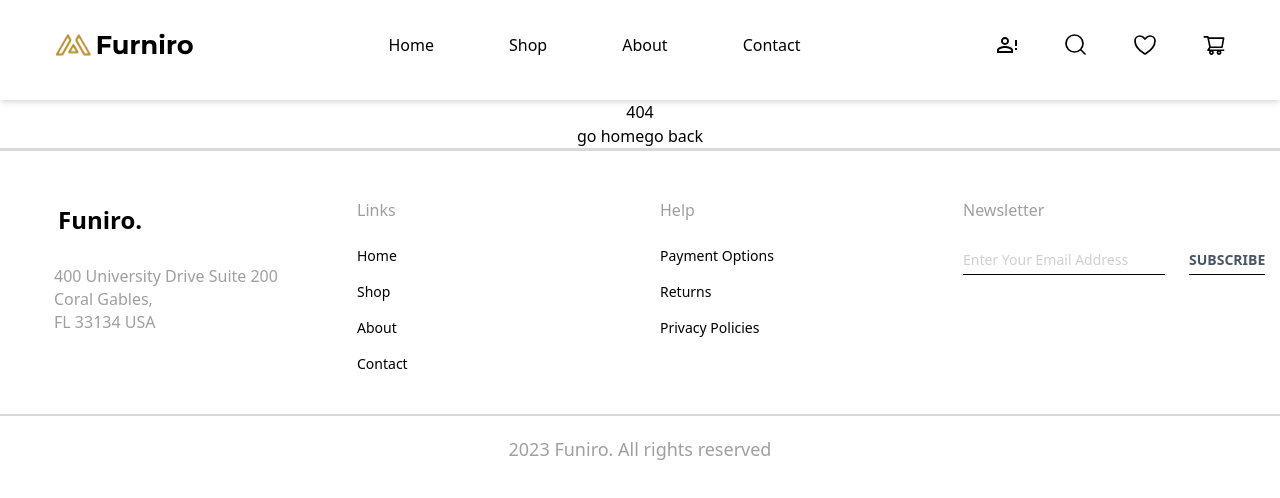
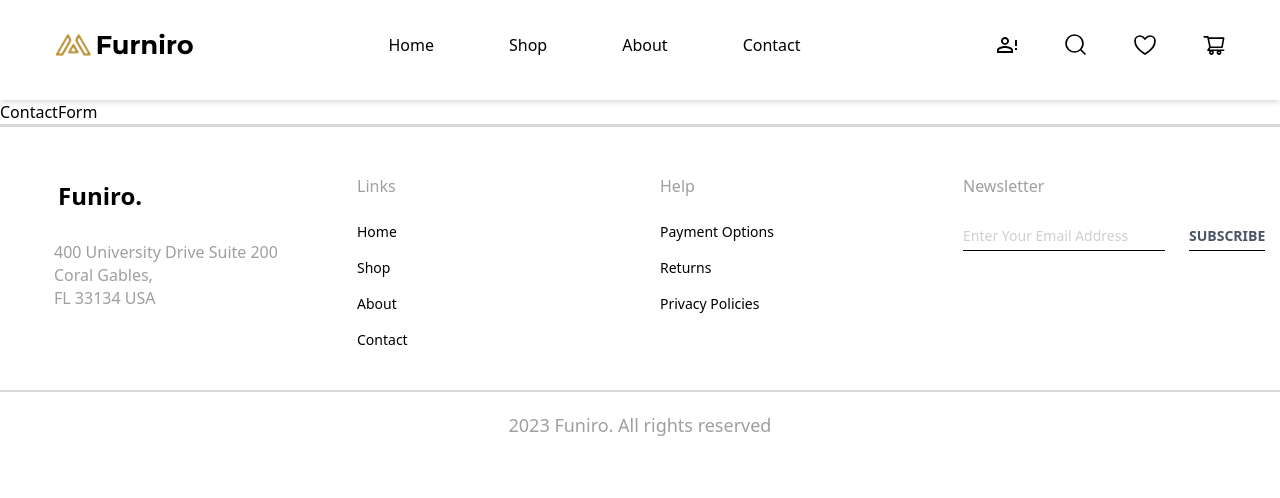
Before and after one commit to The-Unknown-077/Loyiha, a React (Vite) app: page /contact in a window 1280 px wide. Shown: the top 498 px of the page. Built offline with nearby package versions, Linux system fonts and the light colour scheme.

Commit message:
2-etap boshlanishi

```diff
--- a/src/App.jsx
+++ b/src/App.jsx
@@ -3,6 +3,10 @@ import { BrowserRouter, Routes, Route } from "react-router-dom";
 import NotFound from "./pages/not-found/NotFound";
 import Layout from "./pages/layout/Layout";
 import DetailProduct from "./pages/detail-product/DetailProduct";
+import Contact from "./pages/contact/Contact";
+import Cart from "./pages/cart/Cart";
+import Wishlist from "./pages/wishlist/Wishlist";
+
 
 const App = () => {
   return (
@@ -11,6 +15,9 @@ const App = () => {
         <Route path="/" element={<Layout />}>
           <Route index={true} element={<Home />} />
           <Route path="/product/:id" element={<DetailProduct />} />
+          <Route path="/contact" element={<Contact />} />
+          <Route path="/cart" element={<Cart />} />
+          <Route path="/wishlist" element={<Wishlist />} />
           <Route path="*" element={<NotFound />} />
         </Route>
       </Routes>
--- /dev/null
+++ b/src/components/contactForm/ContactForm.jsx
@@ -0,0 +1,9 @@
+import React from 'react'
+
+const ContactForm = () => {
+  return (
+    <div>ContactForm</div>
+  )
+}
+
+export default ContactForm
--- /dev/null
+++ b/src/pages/cart/Cart.jsx
@@ -0,0 +1,9 @@
+import React from 'react'
+
+const Cart = () => {
+  return (
+    <div>Cart</div>
+  )
+}
+
+export default Cart
--- /dev/null
+++ b/src/pages/contact/Contact.jsx
@@ -0,0 +1,13 @@
+import React from 'react'
+import ContactForm from '../../components/contactForm/ContactForm'
+
+
+const Contact = () => {
+  return (
+    <>
+        <ContactForm />
+    </>
+  )
+}
+
+export default Contact
--- /dev/null
+++ b/src/pages/wishlist/Wishlist.jsx
@@ -0,0 +1,9 @@
+import React from 'react'
+
+const Wishlist = () => {
+  return (
+    <div>Wishlist</div>
+  )
+}
+
+export default Wishlist
```
